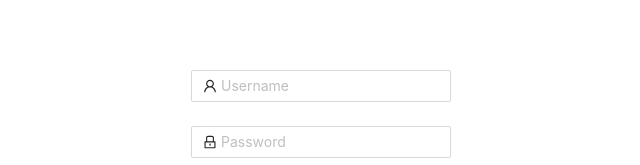
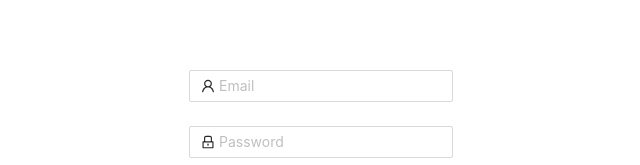
Before and after one commit to TravisJN/idears, a React (Create React App) app: page /signup in a window 1280 px wide. Shown: the top 165 px of the page, without its empty margins (319-959 px from the left). Built offline with nearby package versions, Linux system fonts and the light colour scheme.

Commit message:
Implement firebase auth connection

```diff
--- a/src/components/AuthForm.js
+++ b/src/components/AuthForm.js
@@ -14,17 +14,21 @@ export function AuthForm({ onFinish, isSignUp }) {
       onFinish={onFinish}
     >
       <Form.Item
-        name="username"
+        name="email"
         rules={[
           {
+            type: "email",
+            message: "Please enter a valid email address",
+          },
+          {
             required: true,
-            message: "Please input your Username!",
+            message: "Please input your Email",
           },
         ]}
       >
         <Input
           prefix={<UserOutlined className="site-form-item-icon" />}
-          placeholder="Username"
+          placeholder="Email"
         />
       </Form.Item>
       <Form.Item
@@ -32,7 +36,7 @@ export function AuthForm({ onFinish, isSignUp }) {
         rules={[
           {
             required: true,
-            message: "Please input your Password!",
+            message: "Please input your Password",
           },
         ]}
       >
@@ -45,11 +49,21 @@ export function AuthForm({ onFinish, isSignUp }) {
       {isSignUp ? (
         <Form.Item
           name="confirm"
+          dependencies={["password"]}
+          hasFeedback
           rules={[
             {
               required: true,
-              message: "Please confirm your Password!",
+              message: "Please confirm your password",
             },
+            ({ getFieldValue }) => ({
+              validator(_, value) {
+                if (!value || getFieldValue("password") === value) {
+                  return Promise.resolve();
+                }
+                return Promise.reject(new Error("Passwords do not match"));
+              },
+            }),
           ]}
         >
           <Input
--- a/src/routes/Auth.js
+++ b/src/routes/Auth.js
@@ -1,17 +1,51 @@
 import { useLocation } from "react-router-dom";
 import { AuthForm } from "../components/AuthForm";
 import "./Auth.css";
+import {
+  getAuth,
+  createUserWithEmailAndPassword,
+  signInWithEmailAndPassword,
+} from "firebase/auth";
+
+const auth = getAuth();
 
 export default function Auth() {
   const { pathname } = useLocation();
+  const isSignUp = pathname === "/signup";
 
   const onFinish = (values) => {
-    console.log("onFinish: ", values);
+    const { email, password } = values;
+    if (isSignUp) {
+      createUserWithEmailAndPassword(auth, email, password)
+        .then((userCredential) => {
+          // Account created
+          const user = userCredential.user;
+          console.log(user);
+        })
+        .catch((error) => {
+          const errorCode = error.code;
+          const errorMessage = error.message;
+          console.log(`A ${errorCode} error has occurred: ${errorMessage}`);
+        });
+    } else {
+      signInWithEmailAndPassword(auth, email, password)
+        .then((userCredential) => {
+          // Signed in
+          const user = userCredential.user;
+          console.log(user);
+        })
+        .catch((error) => {
+          const errorCode = error.code;
+          const errorMessage = error.message;
+          console.log(`A ${errorCode} error has occurred: ${errorMessage}`);
+        });
+      // log in
+    }
   };
 
   return (
     <div className="auth-page-container">
-      <AuthForm onFinish={onFinish} isSignUp={pathname === "/signup"} />
+      <AuthForm onFinish={onFinish} isSignUp={isSignUp} />
     </div>
   );
 }
```
